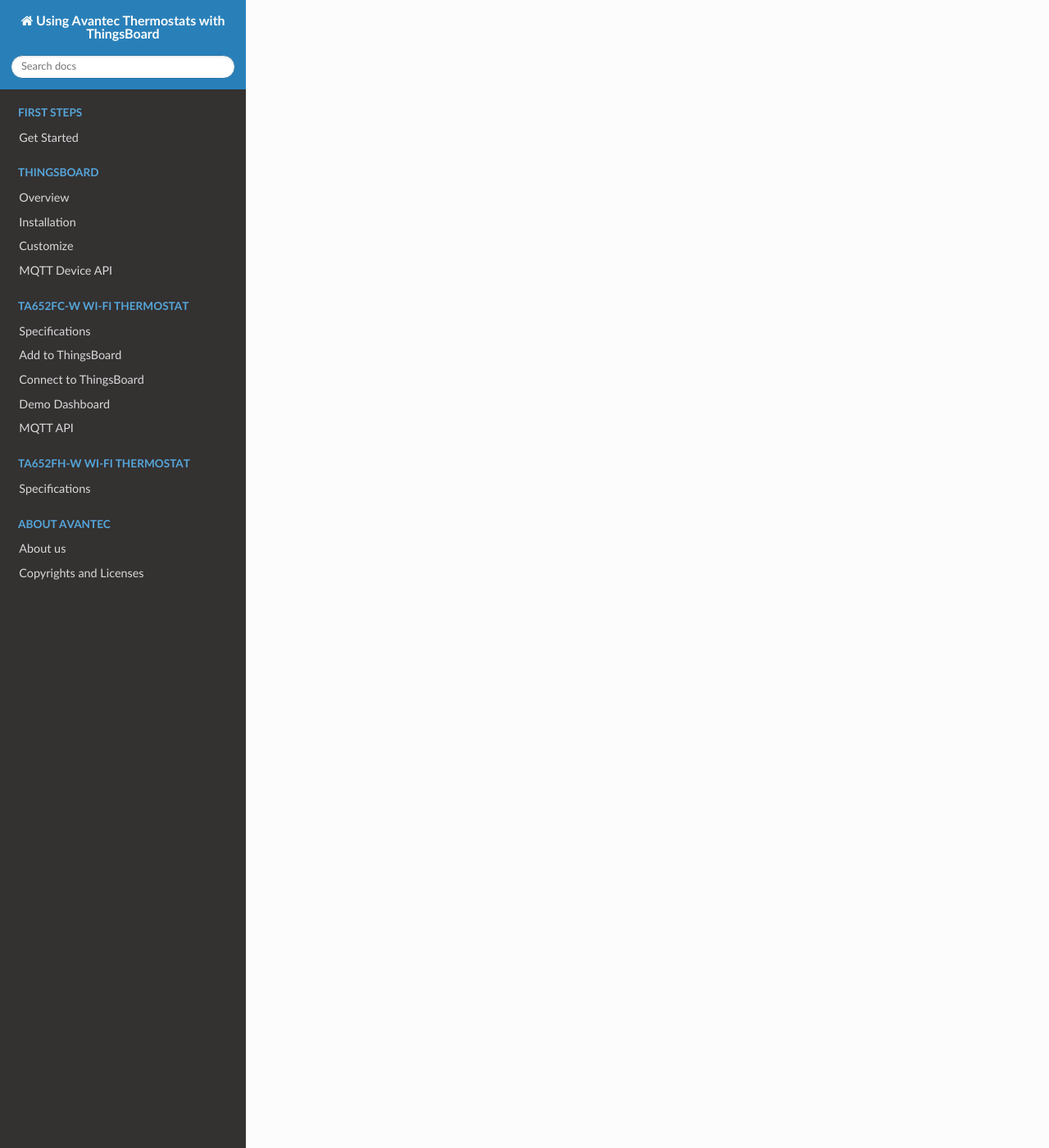
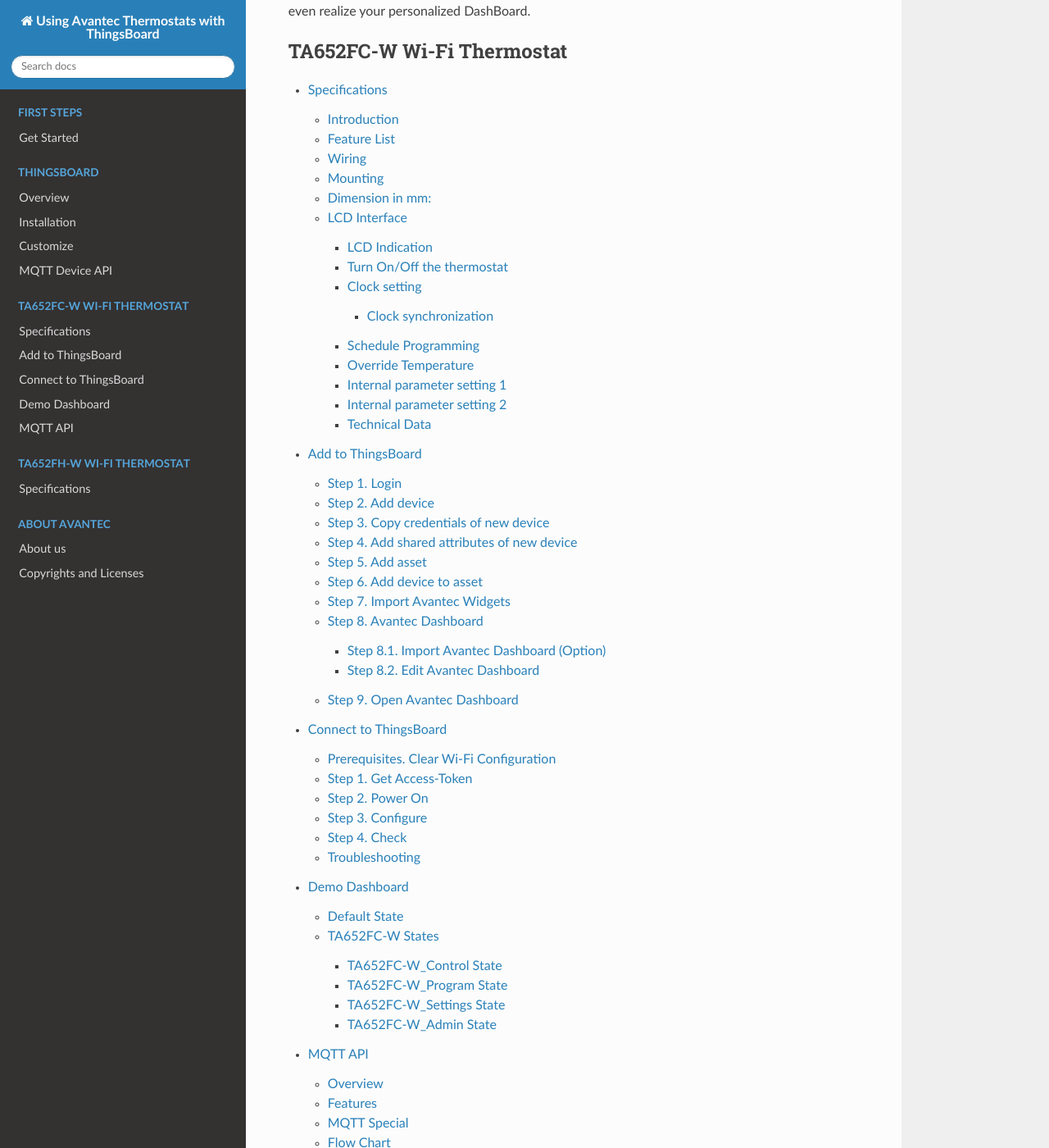
Before and after one commit to avantec-iot/avantec-thingsboard, a Sphinx documentation site: the page built from docs/index.rst, in a window 1280 px wide and 1400 px high, scrolled down 2920 px. Shown: the whole window at 82% size. Built offline with Sphinx 7.4.7 and the Read the Docs theme 2.0.0, drawn with Linux system fonts in a browser that asks for light colours; some of the changed text lies outside the part shown.

Commit message:
modify charpters in index.rst

```diff
--- a/docs/index.rst
+++ b/docs/index.rst
@@ -55,11 +55,12 @@
 Learn about them to help you create fantastic project.
 
 .. toctree::
-   :maxdepth: 2
-   :hidden:
+   :maxdepth: 3
    :caption: First steps
 
    /intro/get-started
+
+..   :hidden:
 
 
 ThingsBoard
@@ -68,14 +69,15 @@
 Here is an overview about ThingsBoard.
 
 .. toctree::
-   :maxdepth: 4
-   :hidden:
+   :maxdepth: 5
    :caption: ThingsBoard
 
    Overview </thingsboard/thingsboard-overview>
    Installation </thingsboard/thingsboard-install>
    Customize </thingsboard/thingsboard-customization>
    MQTT Device API </thingsboard/thingsboard-mqtt-device-api>
+
+..   :hidden:
 
 
 TA652FC-W Wi-Fi Thermostat
@@ -84,8 +86,7 @@
 These references will help you learn more about TA652FC-W Wi-Fi Thermostat, operate it, and even realize your personalized DashBoard.
 
 .. toctree::
-   :maxdepth: 4
-   :hidden:
+   :maxdepth: 5
    :caption: TA652FC-W Wi-Fi Thermostat
 
    Specifications </device/ta652fc-w/ta652fc-w-specifications>
@@ -94,6 +95,7 @@
    Demo Dashboard </device/ta652fc-w/ta652fc-w-demo-dashboard-usage>
    MQTT API </device/ta652fc-w/ta652fc-w-mqtt-api>
 
+..   :hidden:
 
 TA652FH-W Wi-Fi Thermostat
 ============================
@@ -101,12 +103,12 @@
 These references will help you learn more about TA652FH-W Wi-Fi Thermostat, operate it, and even realize your personalized DashBoard.
 
 .. toctree::
-   :maxdepth: 4
-   :hidden:
+   :maxdepth: 5
    :caption: TA652FH-W Wi-Fi Thermostat
 
    Specifications </device/ta652fh-w/ta652fh-w-specifications>
 
+..   :hidden:
 
 Avantec and the project
 =============================
@@ -114,13 +116,13 @@
 Learn about the project and the company.
 
 .. toctree::
-   :maxdepth: 2
-   :hidden:
+   :maxdepth: 3
    :caption: About Avantec
 
    avantec
    copyright
 
+..   :hidden:
 
 .. Indices and tables
 .. ==================
```
